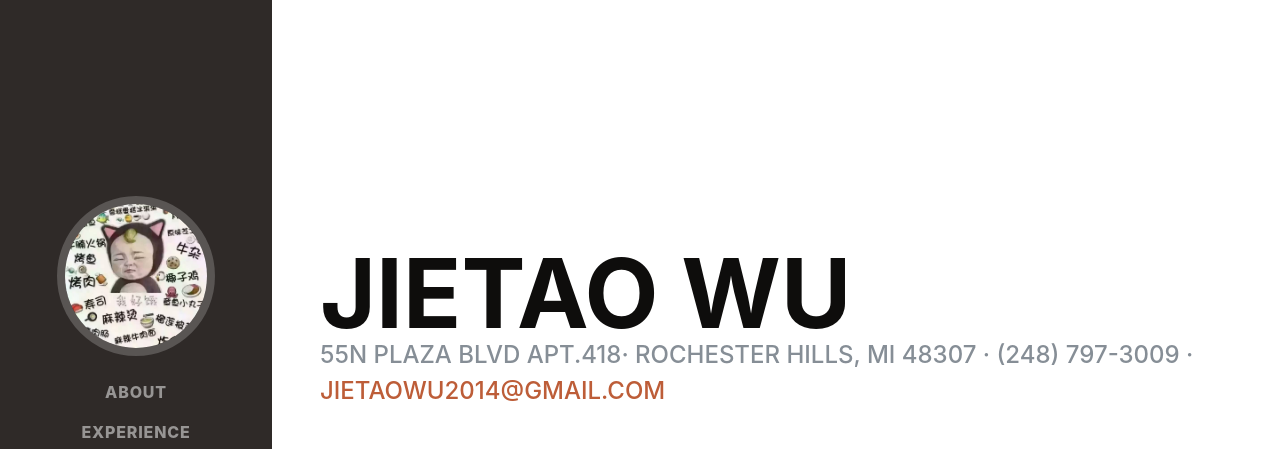
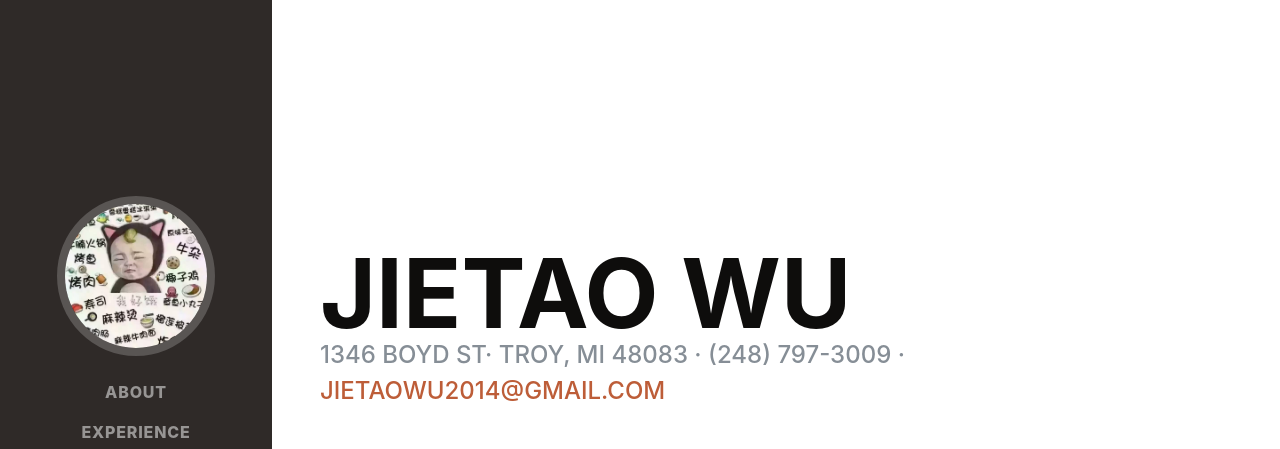
Before and after one commit to jietaowu/jietaowu.github.io, a plain HTML site: page index.html in a window 1280 px wide. Shown: the top 449 px of the page. Drawn offline with nearby package versions, Linux system fonts and the light colour scheme; a web font is replaced by a local one.

Commit message:
New addresss

```diff
--- a/index.html
+++ b/index.html
@@ -70,7 +70,7 @@
           <h1 class="mb-0">
             <span class="text-primary">Jietao Wu</span>
           </h1>
-          <div class="subheading mb-5">55N Plaza Blvd Apt.418· Rochester Hills, MI 48307 · (248) 797-3009 ·
+          <div class="subheading mb-5">1346 BOYD ST· TROY, MI 48083 · (248) 797-3009 ·
               <a href="mailto:jietaowu2014@gmail.com">jietaowu2014@gmail.com</a>
           </div>
           <h3 class="mb-0">I love coding.</h3>
```
